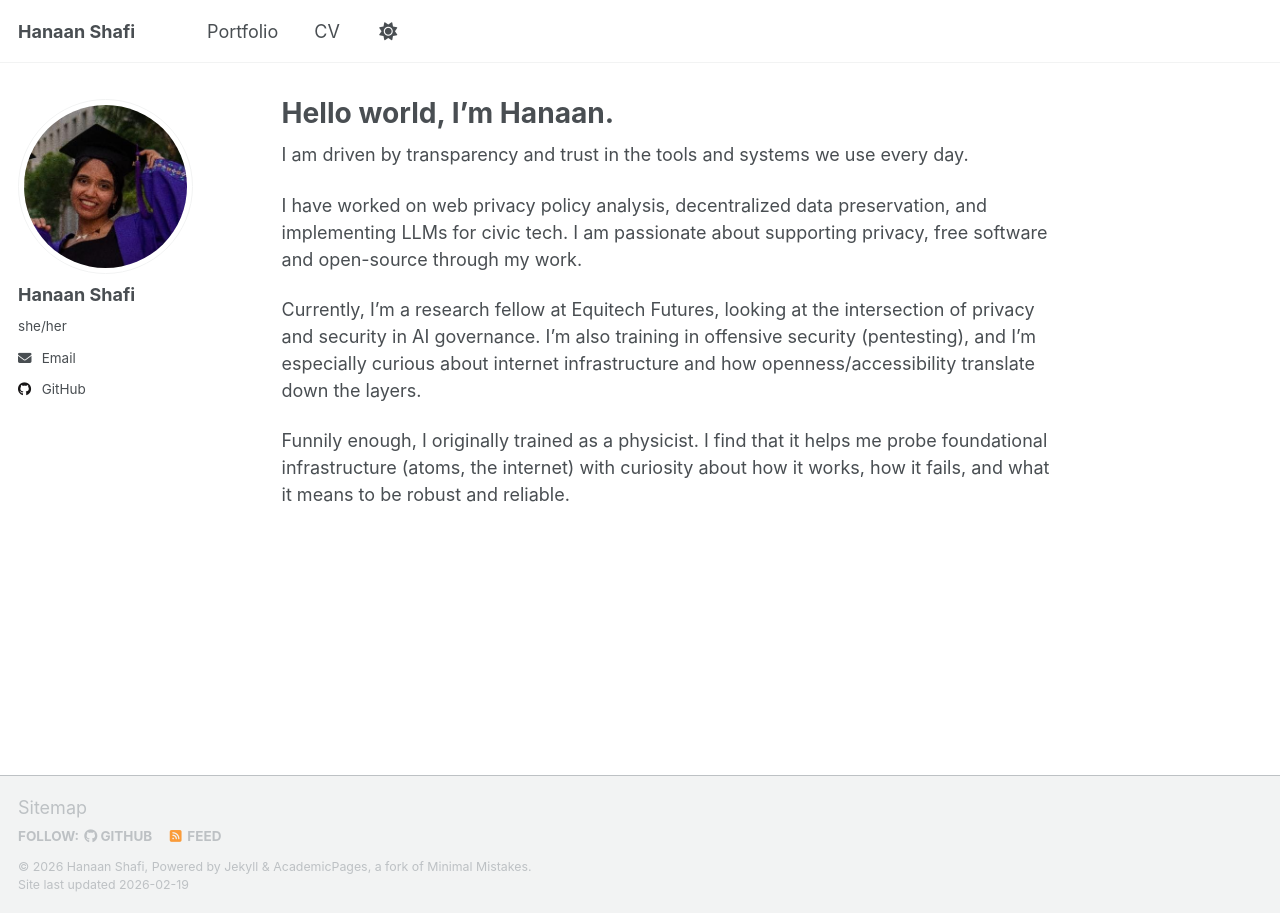
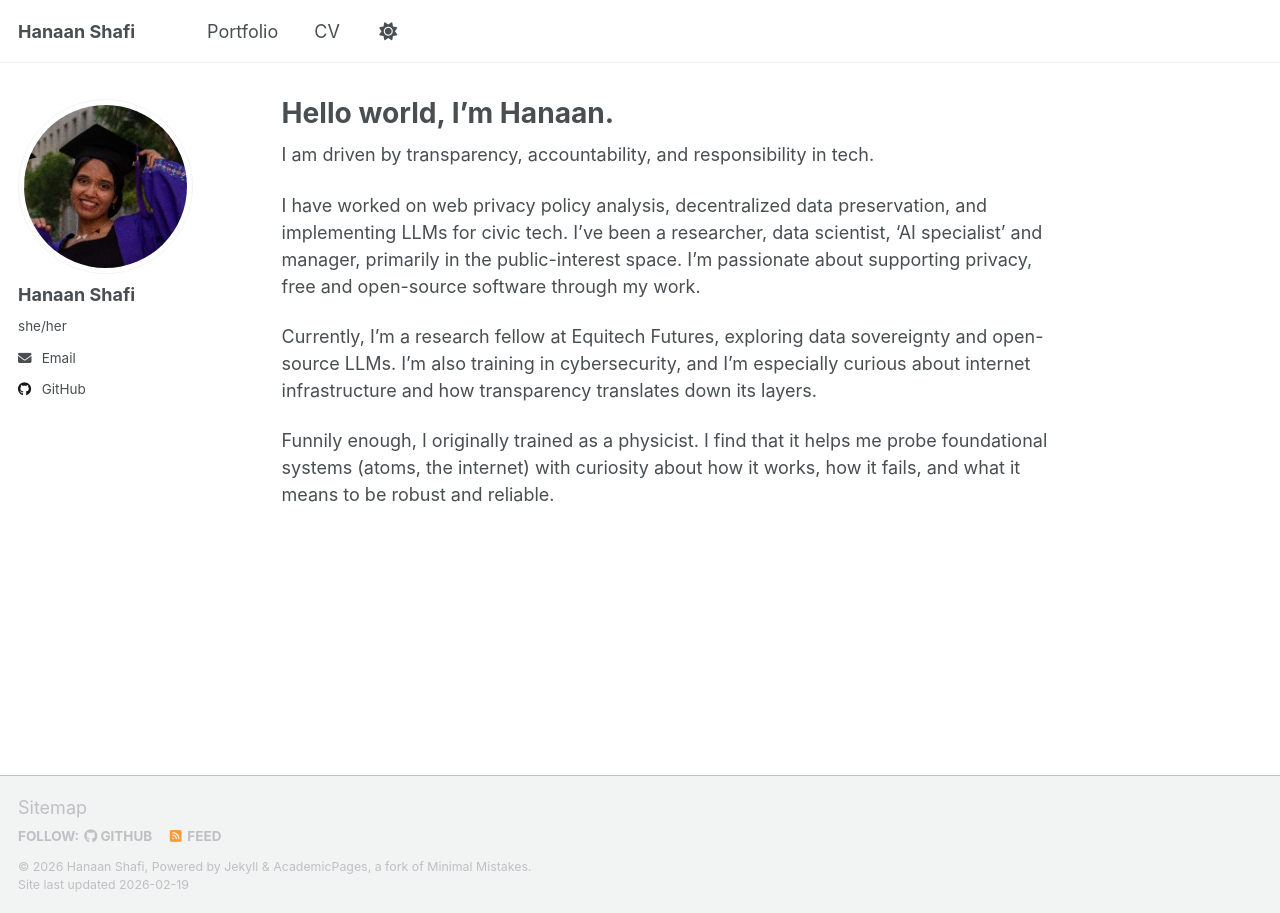
Before and after one commit to hanaanr/hanaanr.github.io, a Jekyll site: the page built from _pages/about.md, in a window 1280 px wide. Built offline with Jekyll 4.4.1, drawn with Linux system fonts in a browser that asks for light colours; a script that is not in the unit is left out.

Commit message:
Revise about page for clarity and emphasis

```diff
--- a/_pages/about.md
+++ b/_pages/about.md
@@ -7,10 +7,10 @@ redirect_from:
   - /about.html
 ---
 
-I am driven by transparency and trust in the tools and systems we use every day.
+I am driven by transparency, accountability, and responsibility in tech.
 
-I have worked on web privacy policy analysis, decentralized data preservation, and implementing LLMs for civic tech. I am passionate about supporting privacy, free software and open-source through my work.
+I have worked on web privacy policy analysis, decentralized data preservation, and implementing LLMs for civic tech. I've been a researcher, data scientist, 'AI specialist' and manager, primarily in the public-interest space. I'm passionate about supporting privacy, free and open-source software through my work.
 
-Currently, I’m a research fellow at Equitech Futures, looking at the intersection of privacy and security in AI governance. I'm also training in offensive security (pentesting), and I'm especially curious about internet infrastructure and how openness/accessibility translate down the layers.
+Currently, I’m a research fellow at Equitech Futures, exploring data sovereignty and open-source LLMs. I'm also training in cybersecurity, and I'm especially curious about internet infrastructure and how transparency translates down its layers.
 
-Funnily enough, I originally trained as a physicist. I find that it helps me probe foundational infrastructure (atoms, the internet) with curiosity about how it works, how it fails, and what it means to be robust and reliable.
+Funnily enough, I originally trained as a physicist. I find that it helps me probe foundational systems (atoms, the internet) with curiosity about how it works, how it fails, and what it means to be robust and reliable.
```
